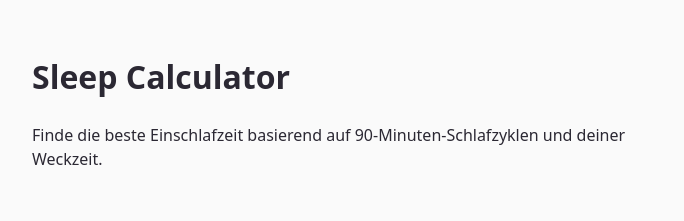
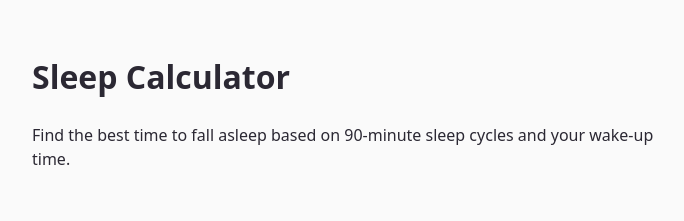
Before and after one commit to billgec/Sleep-Calculator, a React (Vite) app: page / in a window 1280 px wide. Shown: the top 221 px of the page, without its empty margins (288-972 px from the left). Built offline with nearby package versions, Linux system fonts and the light colour scheme.

Commit message:
Change language to english

```diff
--- a/index.html
+++ b/index.html
@@ -1,5 +1,5 @@
 <!doctype html>
-<html lang="de">
+<html lang="en">
   <head>
     <meta charset="UTF-8" />
     <link rel="icon" type="image/svg+xml" href="/favicon.svg" />
--- a/src/App.tsx
+++ b/src/App.tsx
@@ -3,8 +3,8 @@
     <main>
       <h1>Sleep Calculator</h1>
       <p>
-        Finde die beste Einschlafzeit basierend auf 90-Minuten-Schlafzyklen und
-        deiner Weckzeit.
+        Find the best time to fall asleep based on 90-minute sleep cycles and
+        your wake-up time.
       </p>
     </main>
   )
```
Also changed, not shown: 2 other files (tests, documents, lock files or other folders).
